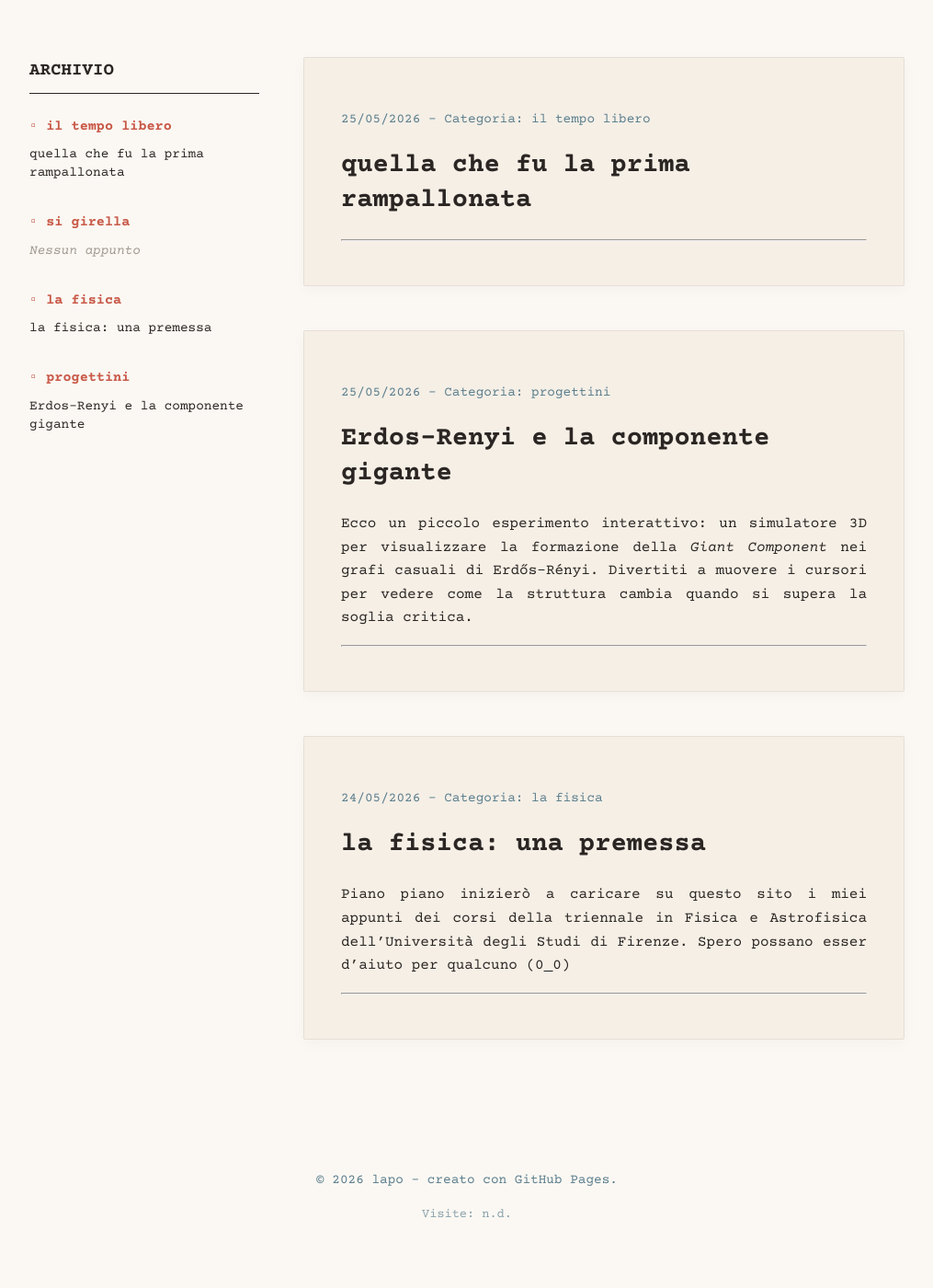
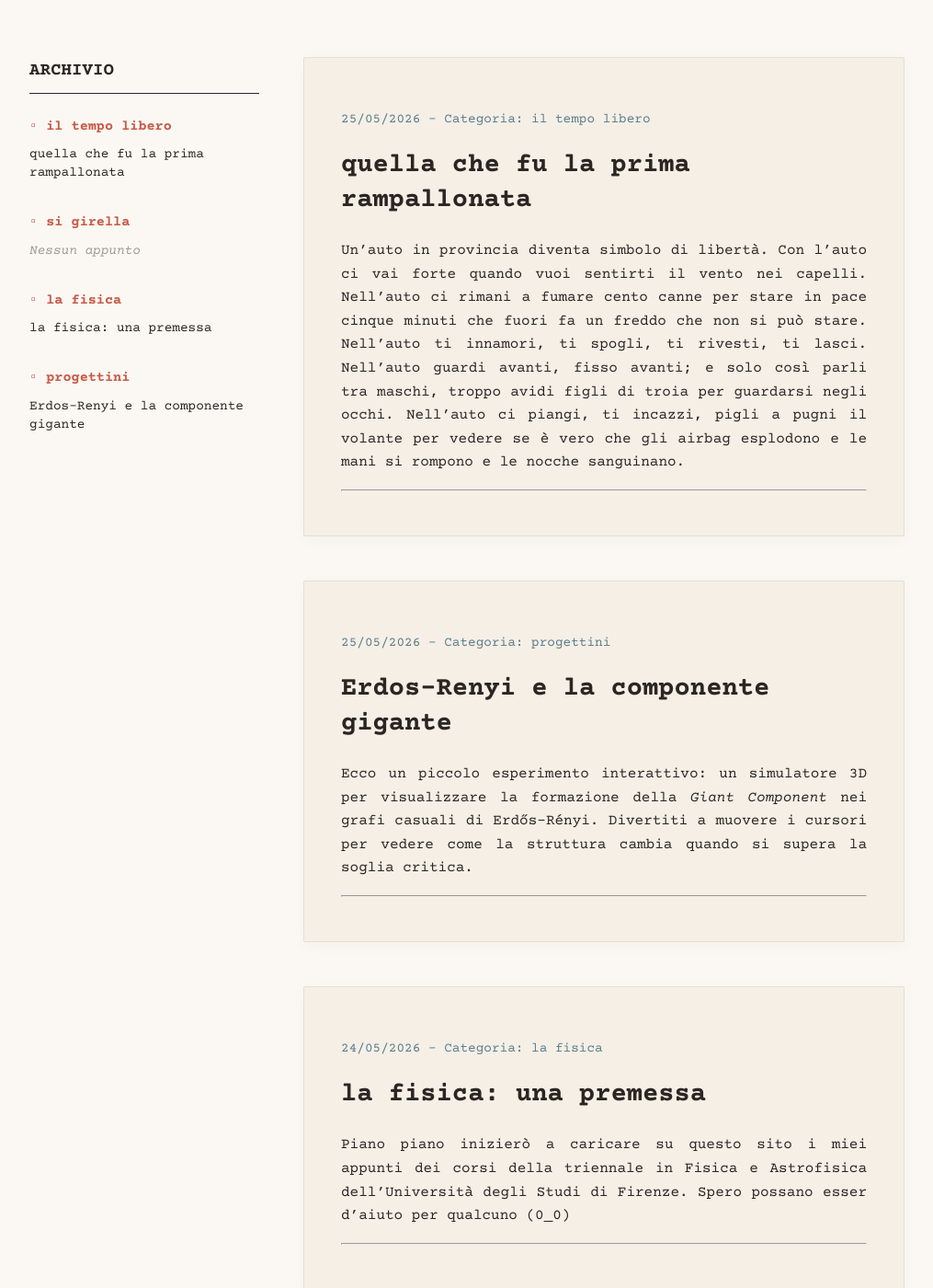
Before and after one commit to lapobonaiuti/lapobonaiuti.github.io, a Jekyll site: the page built from index.html, in a window 1280 px wide and 1400 px high, scrolled down 573 px. Shown: the whole window at 92% size, without its empty margins (132-1147 px from the left). Built offline with Jekyll 4.4.1, drawn with Linux system fonts in a browser that asks for light colours.

Commit message:
Update 2026-05-25-terzo.md

```diff
--- a/_posts/2026-05-25-terzo.md
+++ b/_posts/2026-05-25-terzo.md
@@ -6,6 +6,12 @@ categories:
   - "il tempo libero"
 ---
 
+Un'auto in provincia diventa simbolo di libertà.
+Con l'auto ci vai forte quando vuoi sentirti il vento nei capelli.
+Nell'auto ci rimani a fumare cento canne per stare in pace cinque minuti che fuori fa un freddo che non si può stare.
+Nell'auto ti innamori, ti spogli, ti rivesti, ti lasci.
+Nell'auto guardi avanti, fisso avanti; e solo così parli tra maschi, troppo avidi figli di troia per guardarsi negli occhi.
+Nell'auto ci piangi, ti incazzi, pigli a pugni il volante per vedere se è vero che gli airbag esplodono e le mani si rompono e le nocche sanguinano.
 
 <style>
     .video-cornice {
```
Also changed, not shown: other parts of _posts/2026-05-25-terzo.md (+0 -2 lines).
